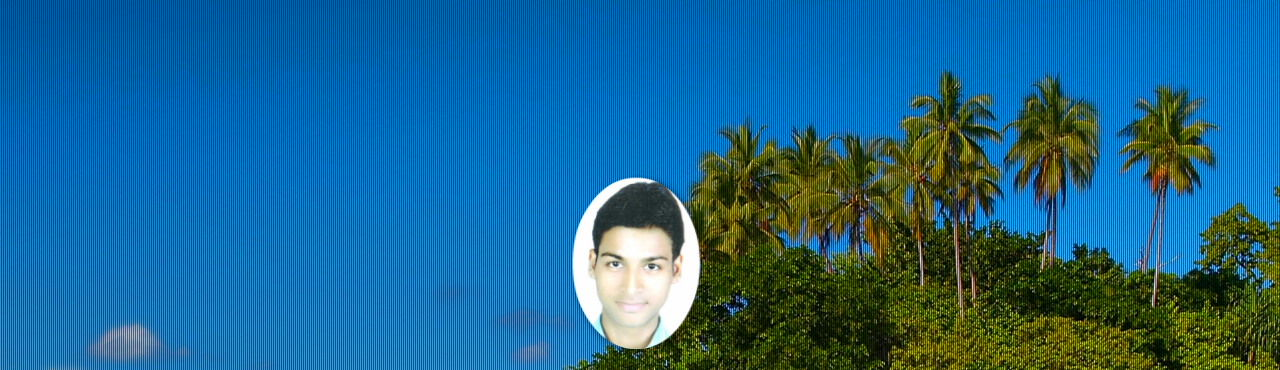
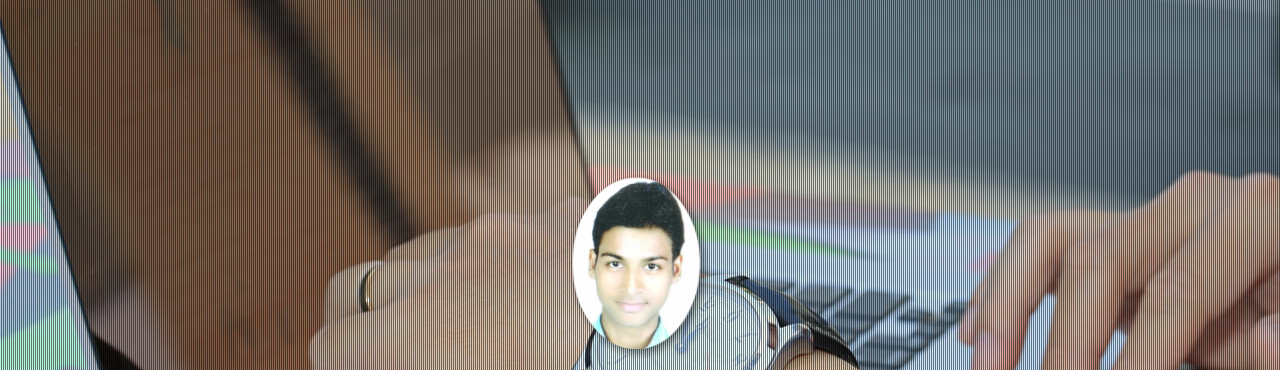
Before and after one commit to anandiiita/anandiiita.github.io, a plain HTML site: page index.html in a window 1280 px wide. Shown: the top 370 px of the page. Drawn offline with nearby package versions, Linux system fonts and the light colour scheme; files whose address does not match are found by name.

Commit message:
Update index.html

```diff
--- a/index.html
+++ b/index.html
@@ -21,7 +21,7 @@
 	<div class="wrapper" id="wrapper">
 		<header>
 			<div class="banner row" id="banner">
-				<div class="parallax text-center" style="background-image: url(img/1.jpg);">
+				<div class="parallax text-center" style="background-image: url(img/43.jpg);">
 					<div class="parallax-pattern-overlay">
 						<div class="container text-center" style="height:600px;padding-top:170px;">
 							<a href="#"><img id="site-title" class=" wow fadeInDown" wow-data-delay="0.0s" wow-data-duration="0.9s" src="img/2.png" alt=""/></a>
```
